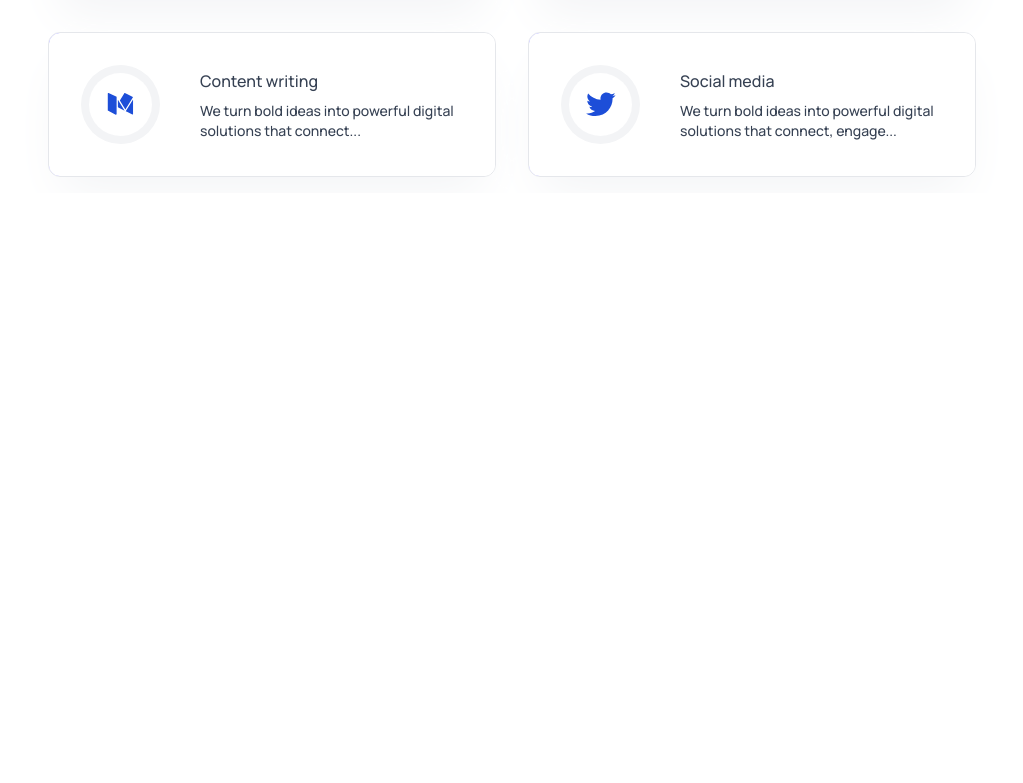
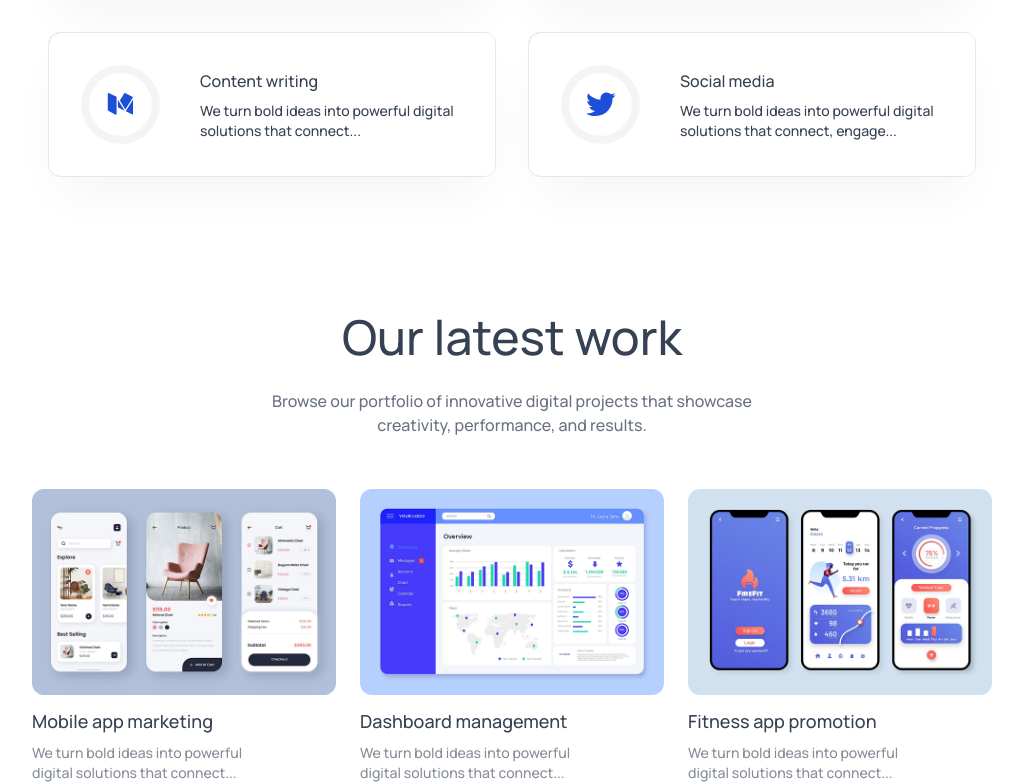
Before and after one commit to ketidev/agency-ai, a React (Vite) app: page / in a window 1280 px wide. Shown: the part 1704-2487 px from the top of the page, without its empty margins (128-1151 px from the left). Before the commit the page ends 1897 px from the top, so only its background shows below. Built offline with nearby package versions, Linux system fonts and the light colour scheme.

Commit message:
work section

```diff
--- a/src/App.jsx
+++ b/src/App.jsx
@@ -1,6 +1,7 @@
 import { useState } from "react";
 import Hero from "./components/Hero";
 import Navbar from "./components/Navbar";
+import OurWork from "./components/OurWork";
 import Services from "./components/Services";
 import TrustedBy from "./components/TrustedBy";
 
@@ -15,6 +16,7 @@
       <Hero />
       <TrustedBy />
       <Services />
+      <OurWork />
     </div>
   );
 };
--- /dev/null
+++ b/src/components/OurWork.jsx
@@ -0,0 +1,55 @@
+import { assets } from "../assets/assets";
+import Title from "./Title";
+
+const OurWork = () => {
+  const workData = [
+    {
+      title: "Mobile app marketing",
+      description:
+        "We turn bold ideas into powerful digital solutions that connect...",
+      image: assets.work_mobile_app,
+    },
+    {
+      title: "Dashboard management",
+      description:
+        "We turn bold ideas into powerful digital solutions that connect...",
+      image: assets.work_dashboard_management,
+    },
+    {
+      title: "Fitness app promotion",
+      description:
+        "We turn bold ideas into powerful digital solutions that connect...",
+      image: assets.work_fitness_app,
+    },
+  ];
+
+  return (
+    <div
+      id="our-work"
+      className="flex flex-col items-center gap-7 px- sm:px-12 lg:px-24 xl:px-40 pt-30 text-gray-700 dark:text-white"
+    >
+      <Title
+        title="Our latest work"
+        desc="Browse our portfolio of innovative digital projects that showcase creativity, performance, and results."
+      />
+      <div className="grid sm:grid-cols-2 lg:grid-cols-3 gap-6 w-full max-w-5xl">
+        {workData.map((work, index) => (
+          <div
+            key={index}
+            className="hover:scale-102 duration-500 transition-all cursor-pointer"
+          >
+            <img
+              src={work.image}
+              className="w-full rounded-xl"
+              alt="work image"
+            />
+            <h3 className="mt-3 mb-2 text-lg font-semibold">{work.title}</h3>
+            <p className="text-sm opacity-60 w-5/6">{work.description}</p>
+          </div>
+        ))}
+      </div>
+    </div>
+  );
+};
+
+export default OurWork;
```
